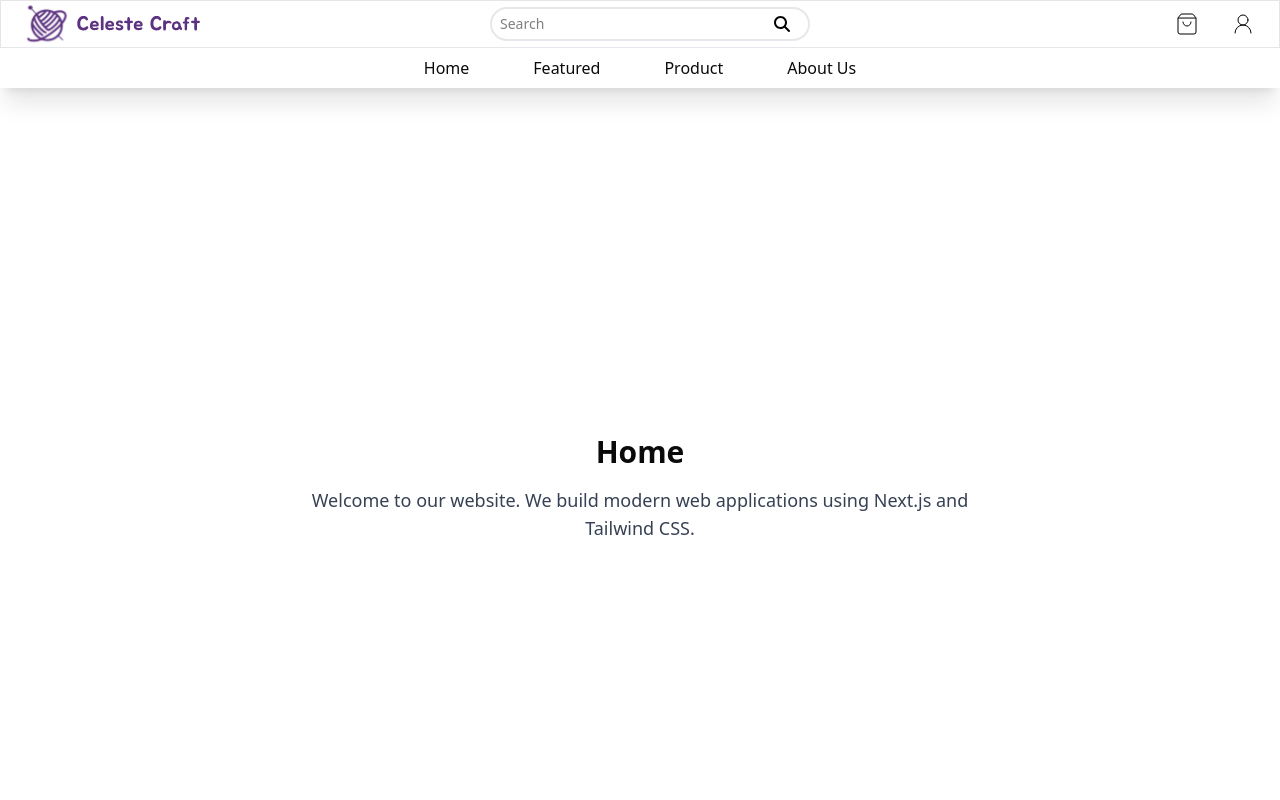
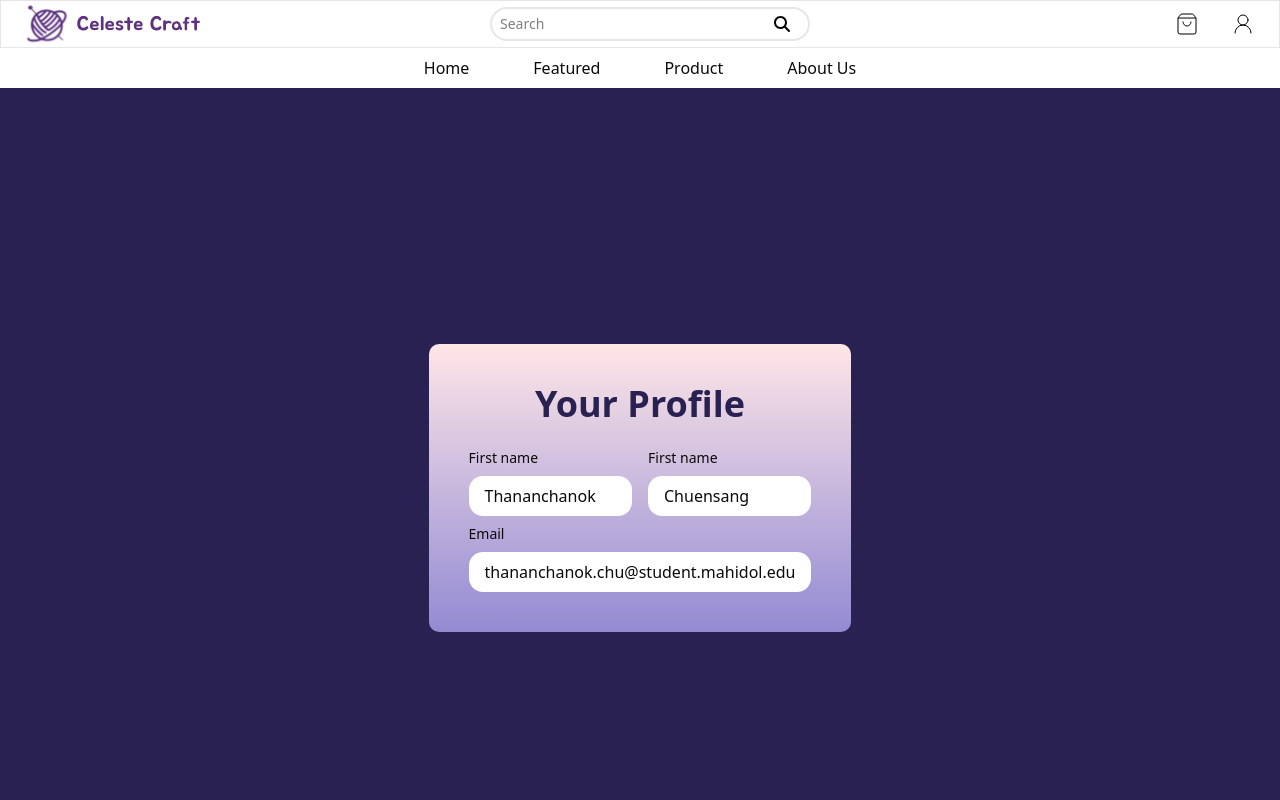
Before and after one commit to 6787027/Section2_Group9, a Next.js app in the folder sec2_gr9_fe_src/: page /home in a window 1280 px wide. Shown: the top 800 px of the page. Built offline with nearby package versions, Linux system fonts and the light colour scheme.

Commit message:
home no home

```diff
--- a/sec2_gr9_fe_src/src/app/(user)/home/page.tsx
+++ b/sec2_gr9_fe_src/src/app/(user)/home/page.tsx
@@ -2,11 +2,56 @@
 
 export default function Home() {
   return (
-   <div className="flex flex-col items-center justify-center min-h-screen p-8 text-center">
-      <h1 className="text-3xl font-bold mb-4">Home</h1>
-      <p className="text-lg max-w-2xl text-gray-700 dark:text-gray-300">
-        Welcome to our website. We build modern web applications using Next.js and Tailwind CSS.
-      </p>
+   <div className="bg-[#282151] flex flex-col items-center justify-center min-h-screen p-8 text-center">
+      <main>
+        <div className="bg-linear-to-t from-[#948AD2]  to-[#FFE6E6] rounded-lg p-10">
+
+          {/* header */}
+          <div className=" font-bold text-[#282151] text-4xl pb-4">
+            <h1> Your Profile</h1>
+          </div>
+          {/* f-l name */}
+          <div className=" grid grid-cols-2 gap-4 justify-between ">
+            <div>
+              {/* first name  */}
+              <div className="grid justify-items-start py-2">
+                <span className=" text-sm">First name</span>
+              </div>
+              {/* box */}
+              <div className="bg-white py-2 px-4 rounded-xl grid justify-items-start">
+                <span>Thananchanok </span>
+              </div>
+            </div>
+
+            <div>
+              <div>
+                <div className="grid justify-items-start py-2">
+                <span className=" text-sm">First name</span>
+              </div>
+              {/* box */}
+              <div className="bg-white py-2 px-4 rounded-xl grid justify-items-start ">
+                <span>Chuensang</span>
+              </div>
+              </div>
+            </div>
+
+          </div>
+
+          {/* Email  */}
+          <div>
+            <div className="grid justify-items-start py-2">
+              <span className=" text-sm">Email</span>
+            </div>
+
+            <div className="bg-white py-2 px-4 rounded-xl  grid justify-items-start">
+              <span>thananchanok.chu@student.mahidol.edu</span>
+            </div>
+          </div>
+
+
+
+        </div>
+      </main>
     </div>
   );
 }
```
